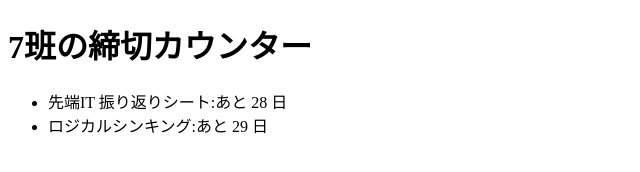
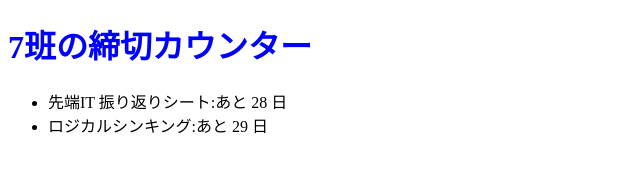
Before and after one commit to neec-sentan-it-2026/team07-deadline, a website: page public/index.html in a window 1280 px wide. Shown: the whole page, without its empty margins (0-640 px from the left). Drawn offline with Linux system fonts and the light colour scheme.

Commit message:
見出しの色を変更

```diff
--- a/public/index.html
+++ b/public/index.html
@@ -8,7 +8,7 @@
 </head>
 
 <body>
-  <h1>7班の締切カウンター</h1>
+  <h1 style="color: blue;">7班の締切カウンター</h1>
   <ul id="list"></ul>
   <script type="module">
     import { daysUntil } from './deadline.js';
```
